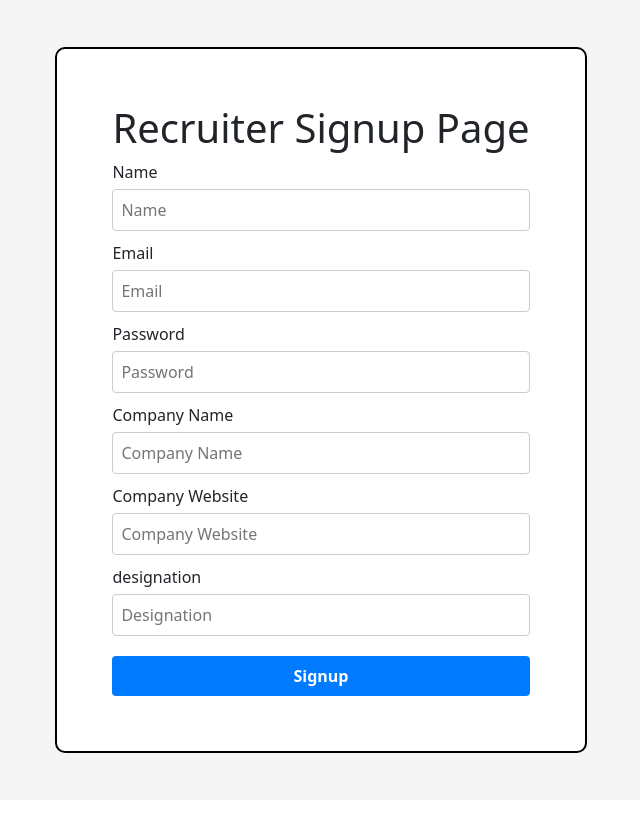
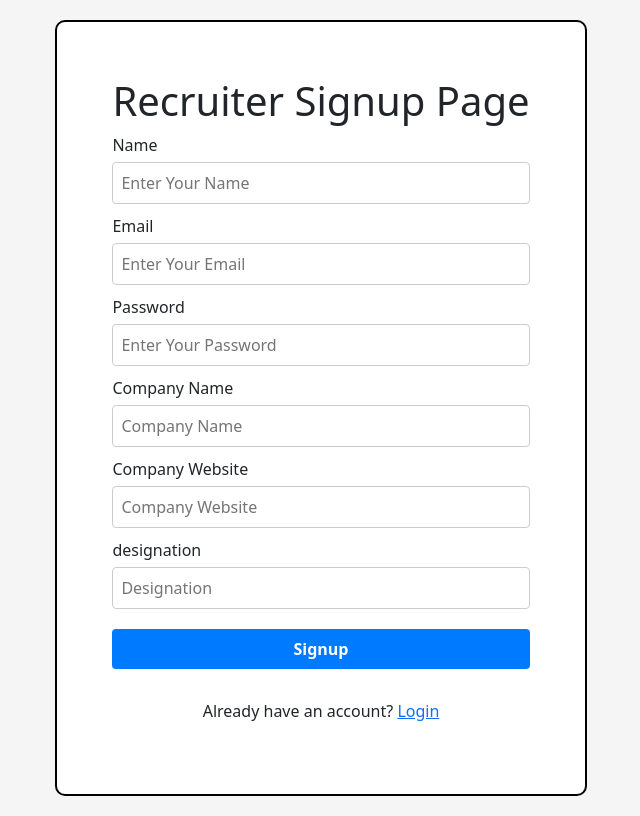
Before and after one commit to prakashramav/recruiter, a React app in the folder frontend/: page /recruiter/signup in a window 1280 px wide. Shown: the whole page, without its empty margins (319-959 px from the left). Built offline with nearby package versions, Linux system fonts and the light colour scheme; the HTML template or start-up script is replaced by a standard one.

Commit message:
added the recruiter signup and login page

```diff
--- a/frontend/package.json
+++ b/frontend/package.json
@@ -11,8 +11,11 @@
   },
   "dependencies": {
     "bootstrap": "^5.3.8",
+    "js-cookie": "^3.0.5",
+    "js-cookies": "^1.0.4",
     "react": "^19.2.0",
     "react-dom": "^19.2.0",
+    "react-loader-spinner": "^8.0.0",
     "react-router-dom": "^7.9.6"
   },
   "devDependencies": {
--- a/frontend/src/components/Recruiter/RecruiterLoginPage/index.css
+++ b/frontend/src/components/Recruiter/RecruiterLoginPage/index.css
@@ -34,6 +34,8 @@
     font-weight: bold;
     cursor: pointer;
     height: 40px;
+    height: 40px;
+    width: 100%;
 }
 
 button:hover{
@@ -50,3 +52,22 @@ button:hover{
 .label{
     font-weight: 400;
 }
+.error-message{
+    color: red;
+    font-size: 12px;
+    margin-top: 5px;
+}
+
+.button-container{
+    display: flex;
+    flex-direction: column;
+    align-items: center;
+    justify-content: center;
+    flex-wrap: wrap;
+}
+
+.signup-link-container{
+    text-align: center;
+    margin-top: 15px;
+    font-size: 14px;
+}
--- a/frontend/src/components/Recruiter/RecruiterLoginPage/index.jsx
+++ b/frontend/src/components/Recruiter/RecruiterLoginPage/index.jsx
@@ -1,21 +1,110 @@
+import { useState } from 'react';
+import { Link , useNavigate, Navigate} from 'react-router-dom';
+import {ThreeDots} from 'react-loader-spinner';
+import Cookies from 'js-cookie'
 import './index.css'
 
+
 const RecruiterLoginPage = () => {
+  const [email, setEmail] = useState('');
+  const [emailError, setEmailError] = useState(false);
+  const [password, setPassword] = useState('');
+  const [passError, setPassError] = useState(false);
+  const [loading, setLoading] = useState(false);
+  const [data, setData] = useState(false);
+  const [errorMsg, setErrorMsg] = useState('');
+
+  const navigate = useNavigate();
+
+  const jwtToken = Cookies.get("recruiter_jwt_token");
+  if(jwtToken) {
+    return <Navigate to='/recruiter/' replace/>
+  }
+  const onSuccesLogin = (jwtToken) => {
+    Cookies.set("recruiter_jwt_token", jwtToken, {expires: 3})
+    navigate('/recruiter/', {replace:true});
+    setLoading(false);
+  }
+
+  const onFailureOfLogin = (data_msg) => {
+    setLoading(false);
+    setData(true);
+    setErrorMsg(data_msg);
+  }
+
+  const loginPageSubmit = async (e) => {
+    e.preventDefault();
+    setLoading(true);
+    if(email === ''){
+      setEmailError(true);
+      setLoading(false);
+    }
+    if(password === ''){
+      setPassError(true);
+      setLoading(false);
+    }
+
+    if(!email || !password){
+      // setError('Please fill in all fields');
+      // console.log('Error:', error);
+      setEmailError(!email);
+      setPassError(!password);
+      setLoading(false);
+     return
+    }
+
+    const apiUrl = 'https://recruiter-7jmo.onrender.com/api/recruiters/login'
+
+    const userDetails = {email, password};
+
+    const options = {
+      method: 'POST',
+      headers: {
+        'Content-Type': 'application/json',
+      },
+      body: JSON.stringify(userDetails),
+    };
+    const response = await fetch(apiUrl, options);
+    console.log(response);
+    const data = await response.json();
+    console.log(data);
+    if(response.ok === true){
+      onSuccesLogin(data.token);
+      console.log(data.token);
+    }else{
+      onFailureOfLogin(data.message);
+    }
+
+  }
+
   return (
-    <div className='recruiter-login-page-container'>
+    <form className='recruiter-login-page-container' onSubmit={loginPageSubmit}>
         <div className='recruiter-mini-container'>
             <h1>Recruiter Login Page</h1>
           <div className='input-handler-container'>
             <label htmlFor="email" className='label'>Email</label>
-            <input type="email" placeholder='Email' id='email' className='input-field'/>
+            <input type="email" placeholder='Enter your Email' id='email' className='input-field' onChange={(e)=>{setEmail(e.target.value),setEmailError(false)}}/>
+            {emailError && <span className='error-message'>*Email is required</span>}
           </div>
           <div className='input-handler-container'>
             <label htmlFor="password" className='label'>Password</label>
-            <input type="password" placeholder='Password' id='password' className='input-field'/>
+            <input type="password" placeholder='Enter your Password' id='password' className='input-field' onChange={(e)=>{setPassword(e.target.value),setPassError(false)}}/>
+            {passError && <span className='error-message'>*Password is required</span>}
           </div>
-            <button className='button' type='button'>Login</button>
+          <div className='button-container'>
+            {loading ? (<ThreeDots height="60" width="60"color="blue" ariaLabel="tail-spin-loading" radius="1" visible={true}/>) :(<button className='button' type='submit'>Login</button>)}
           </div>
-    </div>
+          <div className='error-message-container'>
+            {data && <span className='error-message'>{errorMsg}</span>}
+          </div>
+          <div >
+            {data && <p className='error-message'>{errorMsg}</p>}
+          </div>
+          <div className='signup-link-container'>
+            <p>I don't have an Account? <Link to="/recruiter/signup">singup</Link></p>
+          </div>
+        </div>
+    </form>
   )
 }
 
--- a/frontend/src/components/Recruiter/RecruiterSignupPage/index.css
+++ b/frontend/src/components/Recruiter/RecruiterSignupPage/index.css
@@ -3,8 +3,9 @@
     flex-direction: column;
     align-items: center;
     justify-content: center;
-    height: 100vh;
     background-color: #f5f5f5;
+    background-size: cover;
+    overflow: hidden;
 }
 
 .recruiter-signup-mini-container{
@@ -16,4 +17,10 @@
     display: flex;
     flex-direction: column;
     justify-content: center;
+    margin-top: 20px;
+    margin-bottom: 20px;
 }
+.login-link-container{
+    margin-top: 15px;
+    text-align: center;
+}
--- a/frontend/src/components/Recruiter/RecruiterSignupPage/index.jsx
+++ b/frontend/src/components/Recruiter/RecruiterSignupPage/index.jsx
@@ -1,37 +1,142 @@
+import { useState } from 'react';
+import {Link, useNavigate, Navigate} from 'react-router-dom'
+import {ThreeDots} from 'react-loader-spinner'
+import Cookies from 'js-cookie'
 import './index.css'
 
 const RecruiterSignupPage = () => {
+  const [isLoading, setIsLoading] = useState(false);
+  const [name, setName] = useState('');
+  const [nameError, setNameError] = useState(false)
+  const [dataError, setDataError] = useState('');
+  const [dataMsgError, setDataMsgError] = useState(false);
+  const [email, setEmail] = useState('');
+  const [emailError, setEmailError] = useState(false)
+  const [password, setPassword] = useState('');
+  const [passwordError, setPasswordError] = useState(false)
+  const [companyName, setCompanyName] = useState('');
+  const [companyNameError, setCompanyNameError] = useState(false)
+  const [companyWebsite, setCompanyWebsite] = useState('');
+  const [companyWebsiteError, setCompanyWebsiteError] = useState(false)
+  const [designation, setDesignation] = useState('');
+  const [designationError, setDesignationError] = useState(false)
+
+  const navigate = useNavigate();
+
+  const jwtToken = Cookies.get("recruiter_jwt_token");
+  if(jwtToken) {
+    return <Navigate to='/recruiter/' replace/>
+  }
+
+  const onSuccessFullRegister = () => {
+    navigate('/recruiter/login',{replace:true});
+    setIsLoading(false)
+  }
+
+  const onFailureRegister = (data_message) => {
+    setIsLoading(false);
+    setDataMsgError(true);
+    setDataError(data_message);
+
+
+  }
+
+  const onSubmitSignup = async (e) => {
+    e.preventDefault();
+    setIsLoading(true);
+    if(name === ''){
+      setNameError(true);
+      setIsLoading(false)
+    }
+    if(email === ''){
+      setEmailError(true);
+      setIsLoading(false)
+    }
+    if(password === ''){
+      setPasswordError(true)
+      setIsLoading(false)
+    }
+    if(companyName === ''){
+      setCompanyNameError(true)
+      setIsLoading(false)
+    }
+    if(companyWebsite === ''){
+      setCompanyWebsiteError(true)
+      setIsLoading(false)
+    }
+    if(designation === ""){
+      setDesignationError(true);
+      setIsLoading(false)
+    }
+    if(!name || !email || !password || !companyName || !companyWebsite || !designation){
+      return;
+    }
+    const url = "https://recruiter-7jmo.onrender.com/api/recruiters/register"
+    const userDetails = {name, email,password, companyName,companyWebsite,designation};
+    const option = {
+      method:"POST",
+      headers: {
+        "Content-Type" : "application/json"
+      },
+      body : JSON.stringify(userDetails)
+    }
+    const response = await fetch(url, option);
+    console.log(response)
+    const data = await response.json();
+    console.log(data);
+    if(response.ok === true){
+      onSuccessFullRegister();
+    }else{
+      onFailureRegister(data.message)
+    }
+
+
+  }
   return (
-    <div className='recruiter-singup-container'>
+    <form className='recruiter-singup-container' onSubmit={onSubmitSignup}>
       <div className='recruiter-signup-mini-container'>
         <h1>Recruiter Signup Page</h1>
         <div className='input-handler-container'>
-          <label htmlFor='Name'>Name</label>
-          <input type='text' placeholder='Name' id='name' className='input-field'/>
+          <label htmlFor='name'>Name</label>
+          <input type='text' placeholder='Enter Your Name' id='name' className='input-field' onChange={(e) => {setName(e.target.value),setNameError(false)}}/>
+          {nameError && <span className='error-message'>*Enter Your Name</span>}
         </div>
         <div className='input-handler-container'>
           <label htmlFor="email" className='label'>Email</label>
-          <input type="email" placeholder='Email' id='email' className='input-field'/>
+          <input type="email" placeholder='Enter Your Email' id='email' className='input-field' onChange={(e) => {setEmail(e.target.value), setEmailError(false)}} />
+          {emailError && <span className='error-message'>*Enter Your Mail</span>  }
         </div>
         <div className='input-handler-container'>
           <label htmlFor="password" className='label'>Password</label>
-          <input type="password" placeholder='Password' id='password' className='input-field'/>
+          <input type="password" placeholder='Enter Your Password' id='password' className='input-field' onChange={(e) => {setPassword(e.target.value),setPasswordError(false)}} />
+          {passwordError && <span className='error-message'>*Enter Your password</span>}
         </div>
         <div className='input-handler-container'>
           <label htmlFor="companyName" className='label'>Company Name</label>
-          <input type="text" placeholder='Company Name' id='companyName' className='input-field'/>
+          <input type="text" placeholder='Company Name' id='companyName' className='input-field' onChange={(e) => {setCompanyName(e.target.value),setCompanyNameError(false)}}/>
+          {companyNameError && <span className='error-message'>*Enter Your Company name</span>}
         </div>
         <div className='input-handler-container'>
           <label htmlFor="companyWebsite" className='label'>Company Website</label>
-          <input type="text" placeholder='Company Website' id='companyWebsite' className='input-field'/>
+          <input type="text" placeholder='Company Website' id='companyWebsite' className='input-field' onChange={(e) => {setCompanyWebsite(e.target.value),setCompanyWebsiteError(false)}}/>
+          {companyWebsiteError && <span className='error-message'>*Enter Your Company Website</span> }
         </div>
         <div className='input-handler-container'>
           <label className='label' htmlFor='designation'>designation</label>
-          <input className='input-field' placeholder='Designation' id="designation"/>
+          <input className='input-field' placeholder='Designation' id="designation" onChange={(e) => {setDesignation(e.target.value),setDesignationError(false)}}/>
+          {designationError && <span className='error-message'>*Enter Your Designation</span>}
         </div>
-        <button className='button' type='button'>Signup</button>
+        <div className='button-container'>
+          {isLoading ? (<ThreeDots height="60" width="60" color="blue" ariaLabel="tail-spin-loading" radius="1" visible={true}/>): (<button className='button' type='submit'>Signup</button>) }
+        </div>
+        <div className='login-link-container'>
+          {dataMsgError && <p className='error-message'>{dataError}</p>}
+        </div>
+        <div className='login-link-container'>
+          <p>Already have an account? <Link to='/recruiter/login' className='login-link'>Login</Link></p>
+        </div>
       </div>
-    </div>
+    </form>
   )
 }
 
```
Also changed, not shown: frontend/src/components/Recruiter/RecruiterHomePage/index.jsx (+8 -1 lines), 1 other file (tests, documents, lock files or other folders).
